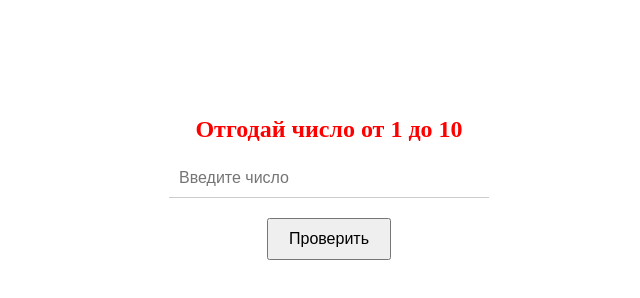
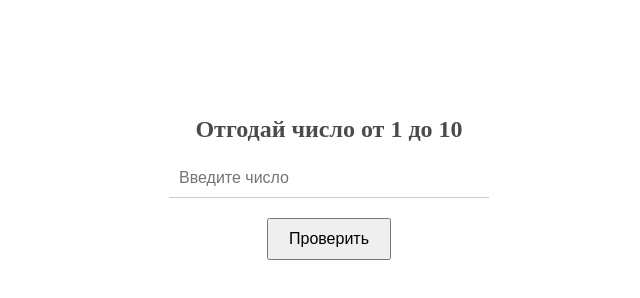
Before and after one commit to Fgfgdgfhhfgf/guess-number, a plain HTML site: page index.html in a window 1280 px wide. In both pictures the pointer is over the element "Отгодай число от 1 до 10". Shown: the whole page, without its empty margins (311-951 px from the left). Drawn offline with Linux system fonts and the light colour scheme.

Commit message:
Изменил стиль заголовка

```diff
--- a/style.css
+++ b/style.css
@@ -25,7 +25,7 @@
     font-weight: bold;
 }
 .title:hover{
-    color: red;
+    opacity: 0.7;
 }
 .input:focus{
     outline: none;
```
